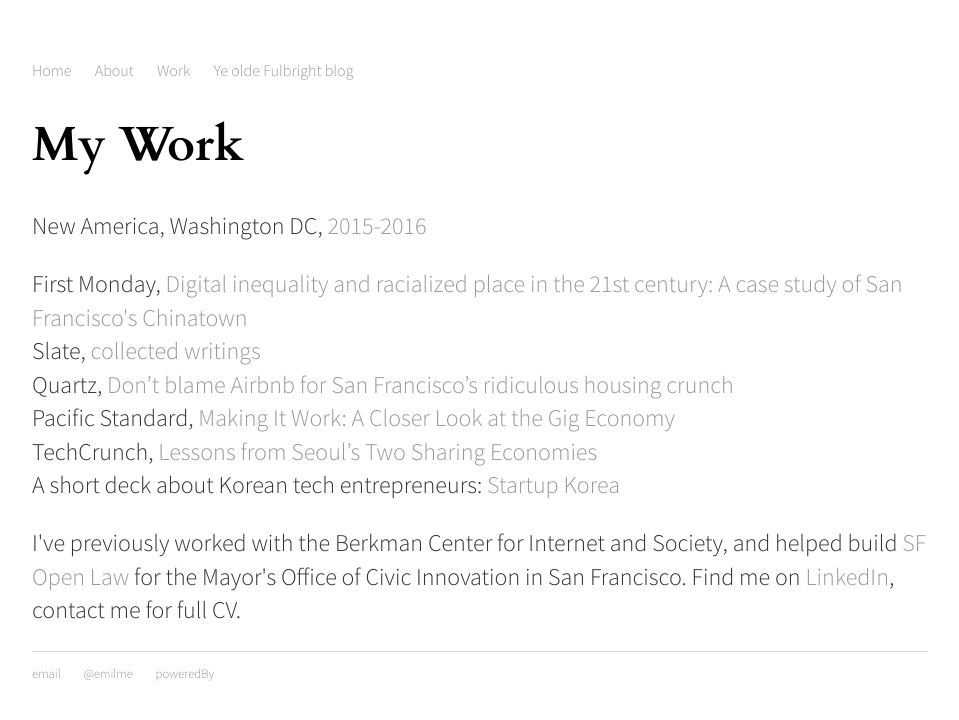
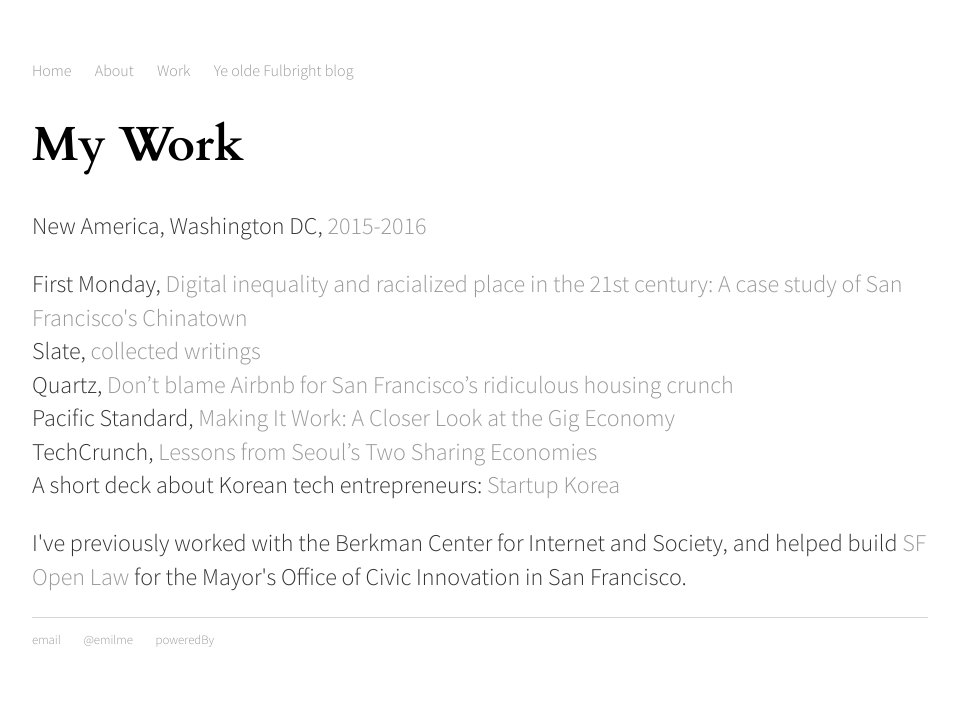
Before and after one commit to emilme/emilme.github.io, a Jekyll site: the page built from work/index.html, in a window 1280 px wide. Shown: the top 720 px of the page, without its empty margins (160-1119 px from the left). Built offline with Jekyll 4.4.1, drawn with Linux system fonts in a browser that asks for light colours.

Commit message:
Update index.html

```diff
--- a/work/index.html
+++ b/work/index.html
@@ -11,5 +11,5 @@
 	<br>Pacific Standard, <a href="http://www.psmag.com/business-economics/making-it-work-a-closer-look-at-the-gig-economy">Making It Work: A Closer Look at the Gig Economy</a>
 	<br>TechCrunch, <a href="http://techcrunch.com/2015/08/14/lessons-from-seouls-two-sharing-economies/">Lessons from Seoul’s Two Sharing Economies</a>
 	<br>A short deck about Korean tech entrepreneurs: <a href="https://docs.google.com/presentation/d/1upNoDC0jx2qZsXt-f0KI-7ajeRpY_ZWC4sb7-6fkHbs/pub?start=false&loop=false&delayms=3000">Startup Korea</a></p>
-	<p>I've previously worked with the Berkman Center for Internet and Society, and helped build <a href="http://open.innovatesf.com/openlaw/">SF Open Law</a> for the Mayor's Office of Civic Innovation in San Francisco. Find me on <a href="https://www.linkedin.com/in/emilydhong">LinkedIn</a>, contact me for full CV.</p>
+	<p>I've previously worked with the Berkman Center for Internet and Society, and helped build <a href="http://open.innovatesf.com/openlaw/">SF Open Law</a> for the Mayor's Office of Civic Innovation in San Francisco.</p>
 </div><!-- /.blurb -->
```
